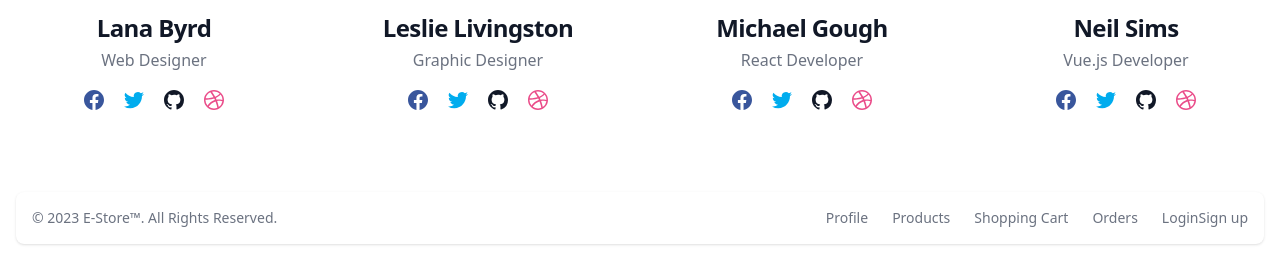
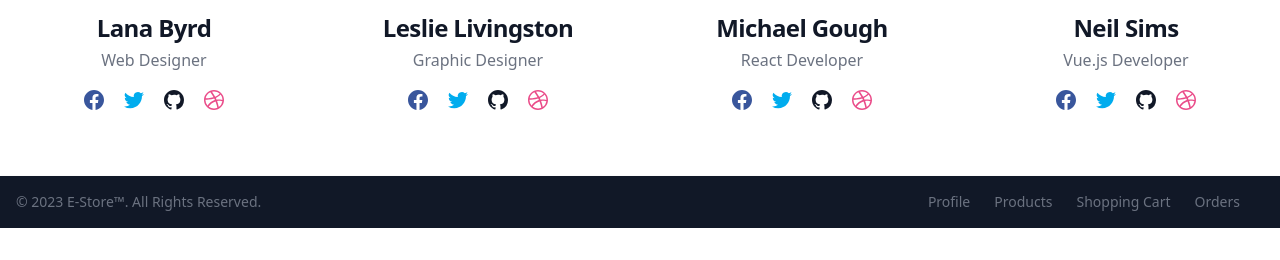
Before and after one commit to mawaisismail/store-management-python, a Django app: page / in a window 1280 px wide. Shown: the part 1836-2096 px from the top of the page. After the commit the page ends 2064 px from the top, so only its background shows below. Run offline with Django 4.2, Linux system fonts and the light colour scheme; some libraries are stand-ins or nearby versions.

Commit message:
fix footer

```diff
--- a/templates/base.html
+++ b/templates/base.html
@@ -17,12 +17,6 @@
   <div class="flex md:order-2 gap-2">
       <button type="button" class="text-white bg-blue-700 hover:bg-blue-800 focus:ring-4 focus:outline-none focus:ring-blue-300 font-medium rounded-lg text-sm px-4 py-2 text-center mr-3 md:mr-0">Login</button>
       <button type="button" class="text-white bg-blue-700 hover:bg-blue-800 focus:ring-4 focus:outline-none focus:ring-blue-300 font-medium rounded-lg text-sm px-4 py-2 text-center mr-3 md:mr-0">Sign up</button>
-      <button data-collapse-toggle="navbar-sticky" type="button" class="inline-flex items-center p-2 w-10 h-10 justify-center text-sm text-gray-500 rounded-lg md:hidden hover:bg-gray-100 focus:outline-none focus:ring-2 focus:ring-gray-200 dark:text-gray-400 dark:hover:bg-gray-700 dark:focus:ring-gray-600" aria-controls="navbar-sticky" aria-expanded="false">
-        <span class="sr-only">Open main menu</span>
-        <svg class="w-5 h-5" aria-hidden="true" xmlns="http://www.w3.org/2000/svg" fill="none" viewBox="0 0 17 14">
-            <path stroke="currentColor" stroke-linecap="round" stroke-linejoin="round" stroke-width="2" d="M1 1h15M1 7h15M1 13h15"/>
-        </svg>
-    </button>
   </div>
   <div class="items-center justify-between hidden w-full md:flex md:w-auto md:order-1" id="navbar-sticky">
     <ul class="flex flex-col p-4 md:p-0 mt-4 font-medium border border-gray-100 rounded-lg bg-gray-50 md:flex-row md:space-x-8 md:mt-0 md:border-0 md:bg-white dark:bg-gray-800 md:dark:bg-gray-900 dark:border-gray-700">
@@ -45,7 +39,7 @@
 {% block content %}
 {% endblock content %}
 
-<footer class="bg-white rounded-lg shadow m-4 dark:bg-gray-800">
+<footer class="bg-gray-900 shadow">
     <div class="w-full mx-auto max-w-screen-xl p-4 md:flex md:items-center md:justify-between">
       <span class="text-sm text-gray-500 sm:text-center dark:text-gray-400">© 2023 <a href="#" class="hover:underline">E-Store™</a>. All Rights Reserved.
     </span>
@@ -61,12 +55,6 @@
         <li>
             <a href="#" class="mr-4 hover:underline md:mr-6">Orders</a>
         </li>
-        <li>
-            <a href="#" class="hover:underline">Login</a>
-        </li>
-        <li>
-            <a href="#" class="hover:underline">Sign up</a>
-        </li>
     </ul>
     </div>
 </footer>
```
